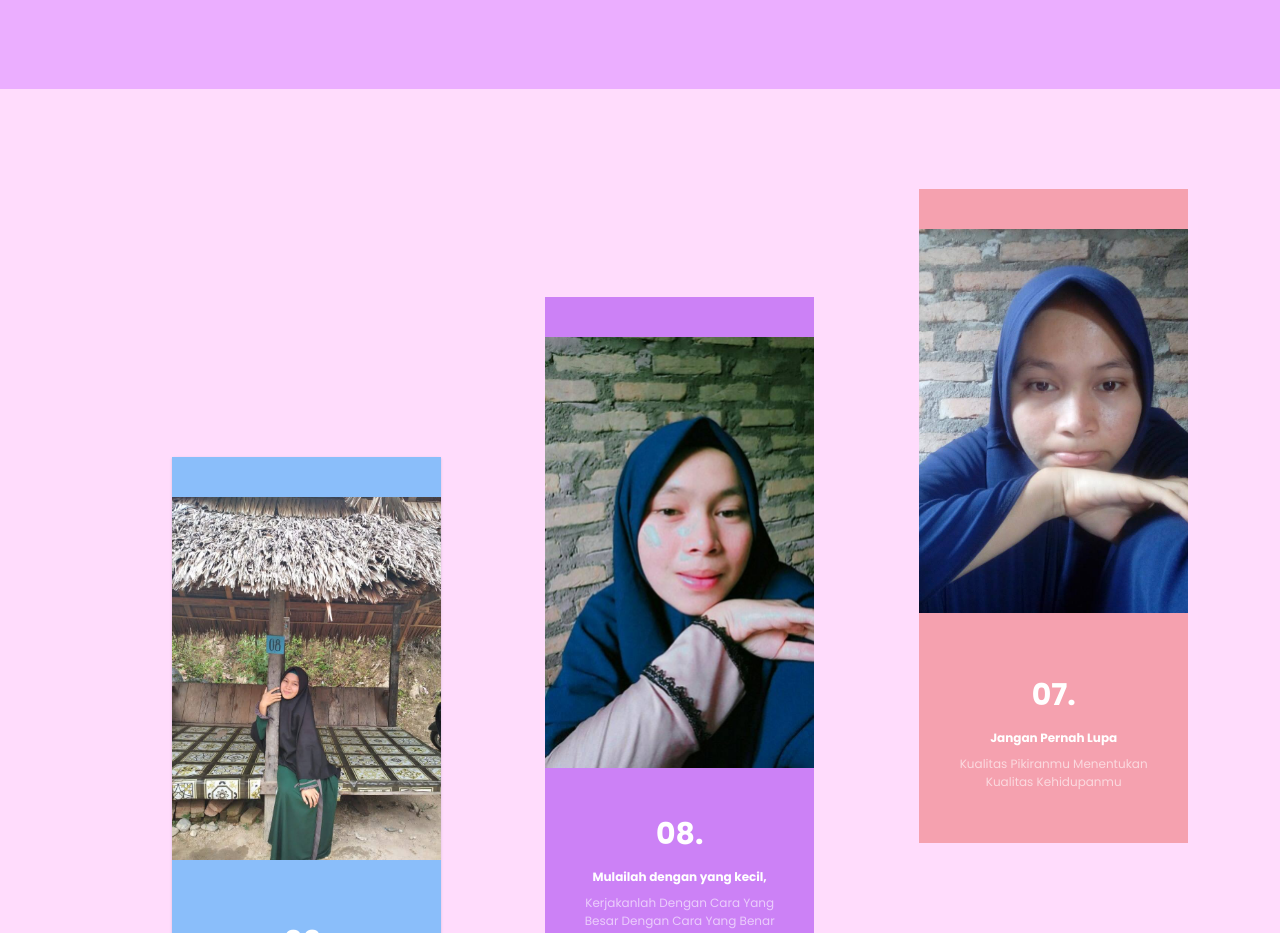
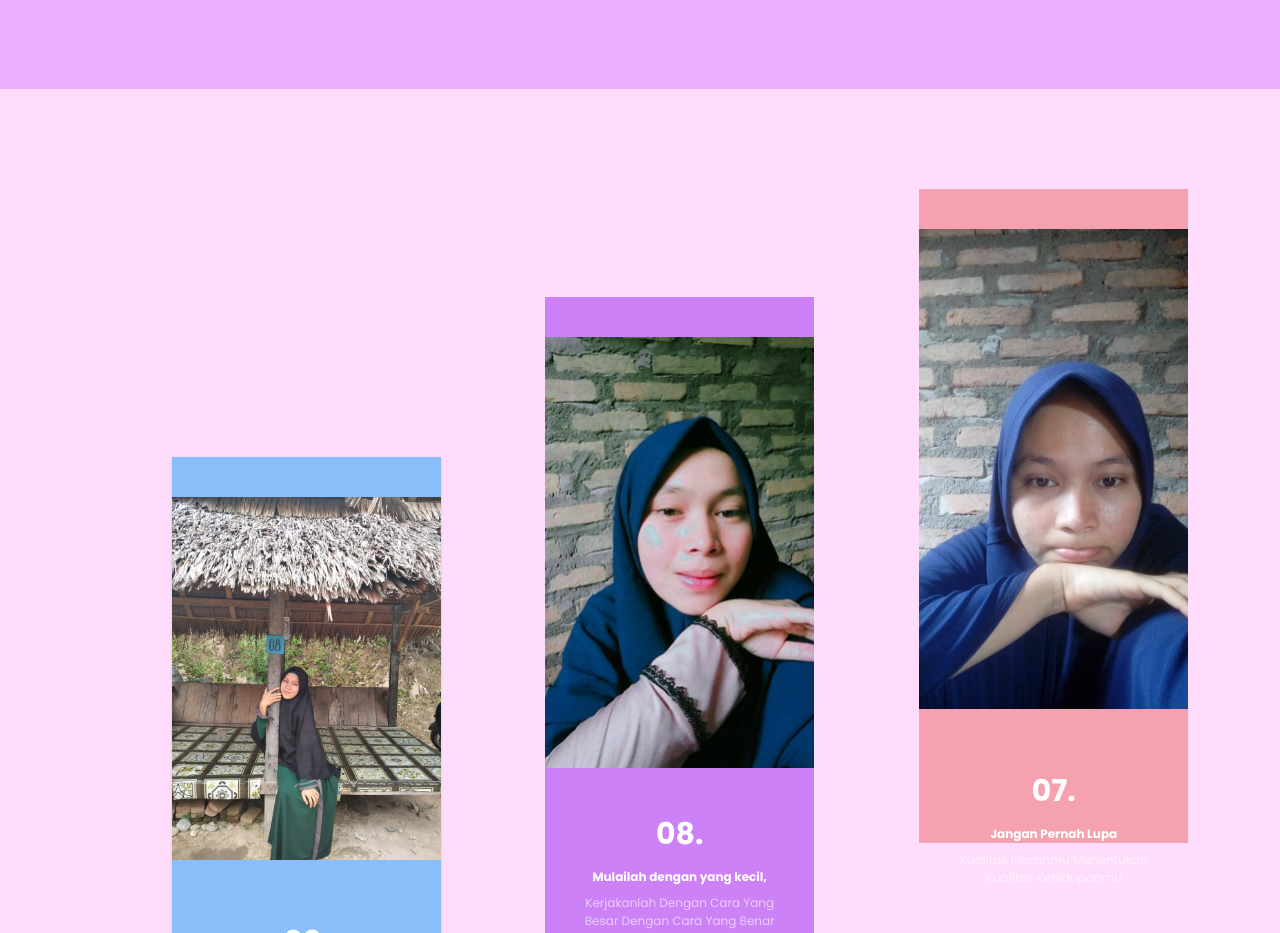
Before and after one commit to AzatiaMajar/hbdmylove, a plain HTML site: page index.html in a window 1280 px wide. Shown: the part 3160-4093 px from the top of the page. Drawn offline with nearby package versions, Linux system fonts and the light colour scheme; animation ran at ten frames a second; a web font is replaced by a local one.

Commit message:
Update index.html

```diff
--- a/index.html
+++ b/index.html
@@ -258,7 +258,7 @@
                         <div data-aos="flip-left" class="pink py-10 pb-3 mt-5 h-4/6 relative bg-red-100 group hover:bg-red-200 cursor-pointer transition ease-out duration-300">
                             <div class="overflow-hidden" style="max-height: 60vh;">
                             <!--<div class="w-4 h-1/5 bg-red-50	absolute right-0 -bottom-44 bg-red-100 group-hover:bg-red-50"></div>-->
-                                <img style="height: 60vh;" class="-mt-24" src="images/IMG-20210321-WA0051.jpg" alt="https://www.pngegg.com/en/png-epwii/download">
+                                <img style="height: 60vh;" class="" src="images/IMG-20210321-WA0051.jpg" alt="https://www.pngegg.com/en/png-epwii/download">
                             </div>
                             <div class="px-7 py-16">
                                 <h1 class="text-3xl font-bold group-hover:text-red-300 transition ease-out duration-300">07.</h1>
```
